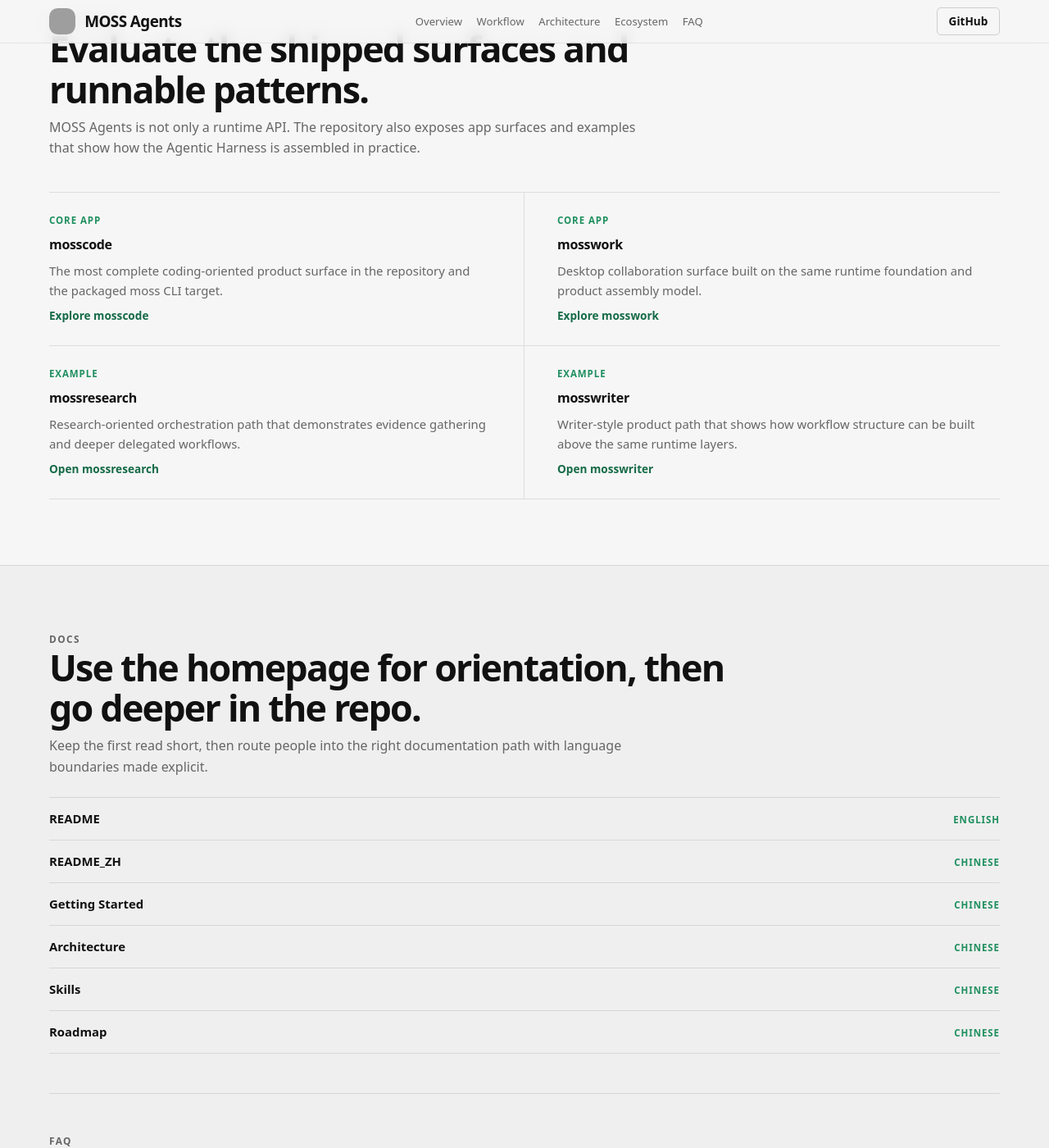
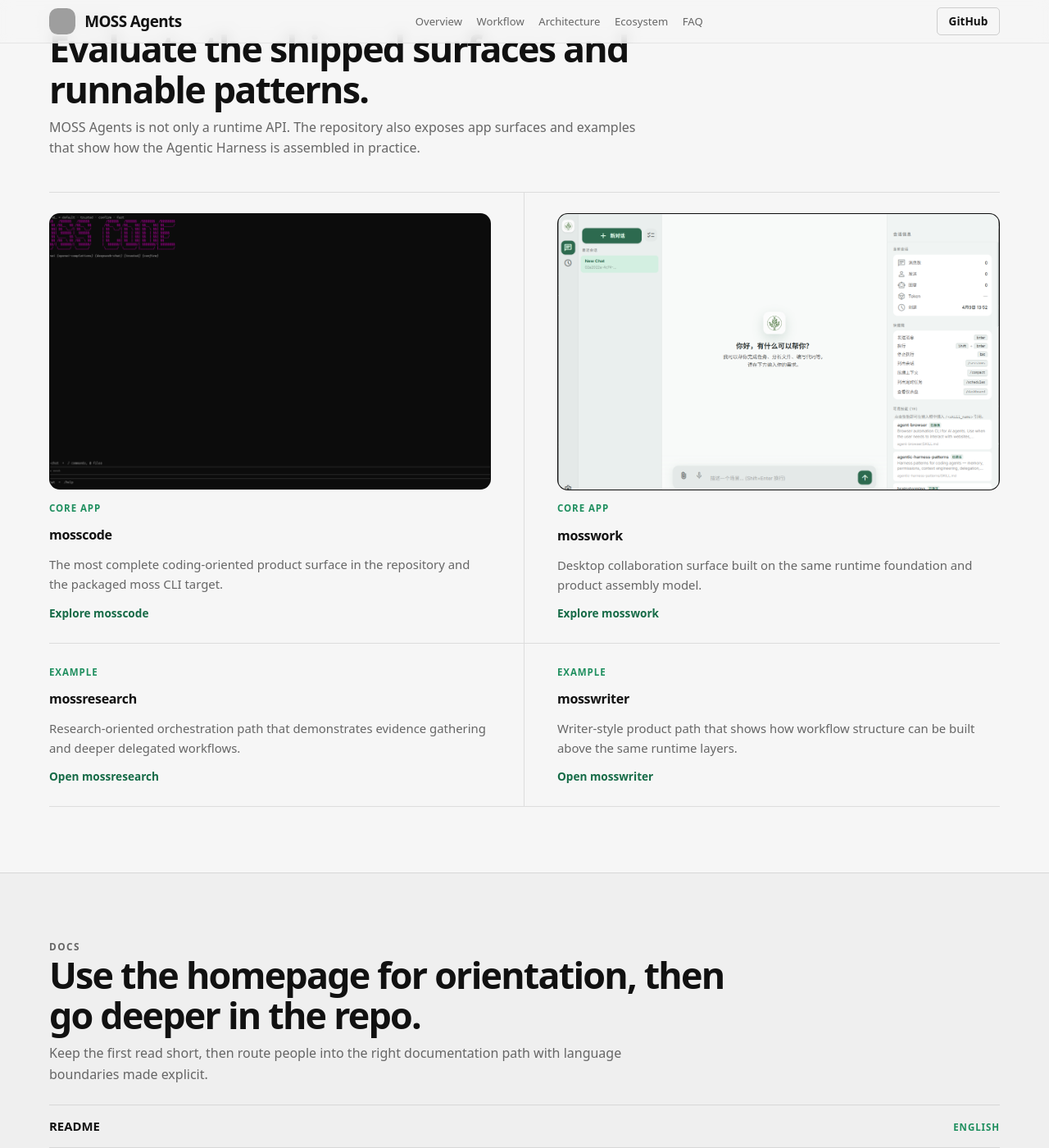
Before and after one commit to mossagents/mossagents.github.io, a Jekyll site: the page built from index.html, in a window 1280 px wide and 1400 px high, scrolled down 2818 px. Shown: the whole window at 82% size. Built offline with Jekyll 4.4.1, drawn with Linux system fonts in a browser that asks for light colours; grey boxes are pictures that could not be loaded.

Commit message:
feat: add core app screenshots
Co-authored-by: Copilot <223556219+Copilot@users.noreply.github.com>

```diff
--- a/_data/landing.yml
+++ b/_data/landing.yml
@@ -105,11 +105,15 @@ product_surfaces:
       text: The most complete coding-oriented product surface in the repository and the packaged moss CLI target.
       href: https://github.com/mossagents/moss/tree/main/apps/mosscode
       link_label: Explore mosscode
+      image: /assets/images/mosscode-ui.png
+      image_alt: MossCode terminal interface screenshot
     - name: mosswork
       type: Core app
       text: Desktop collaboration surface built on the same runtime foundation and product assembly model.
       href: https://github.com/mossagents/moss/tree/main/apps/mosswork
       link_label: Explore mosswork
+      image: /assets/images/mosswork-ui.png
+      image_alt: MossWork desktop workspace screenshot
     - name: mossresearch
       type: Example
       text: Research-oriented orchestration path that demonstrates evidence gathering and deeper delegated workflows.
--- a/_includes/apps-showcase.html
+++ b/_includes/apps-showcase.html
@@ -9,6 +9,9 @@
     <div class="surface-index">
       {% for item in surfaces.items %}
         <div class="surface-row">
+          {% if item.image %}
+            <img class="surface-row__image" src="{{ item.image }}" alt="{{ item.image_alt }}">
+          {% endif %}
           <span class="surface-row__type">{{ item.type }}</span>
           <h3 class="surface-row__name">{{ item.name }}</h3>
           <p class="surface-row__text">{{ item.text }}</p>
--- a/assets/css/site.css
+++ b/assets/css/site.css
@@ -451,7 +451,7 @@ section[id] {
 .surface-row {
   display: flex;
   flex-direction: column;
-  gap: 0.45rem;
+  gap: 0.7rem;
   padding: 1.6rem 0;
   border-bottom: 1px solid var(--line);
 }
@@ -471,6 +471,17 @@ section[id] {
   color: var(--accent);
   text-transform: uppercase;
   letter-spacing: 0.08em;
+}
+
+.surface-row__image {
+  display: block;
+  width: 100%;
+  aspect-ratio: 16 / 10;
+  object-fit: cover;
+  border-radius: 0.8rem;
+  border: 1px solid var(--line);
+  background: #0f0f0f;
+  margin-bottom: 0.15rem;
 }
 
 .surface-row__name {
```
Also changed, not shown: assets/images/mosscode-ui.png (added), assets/images/mosswork-ui.png (added).
